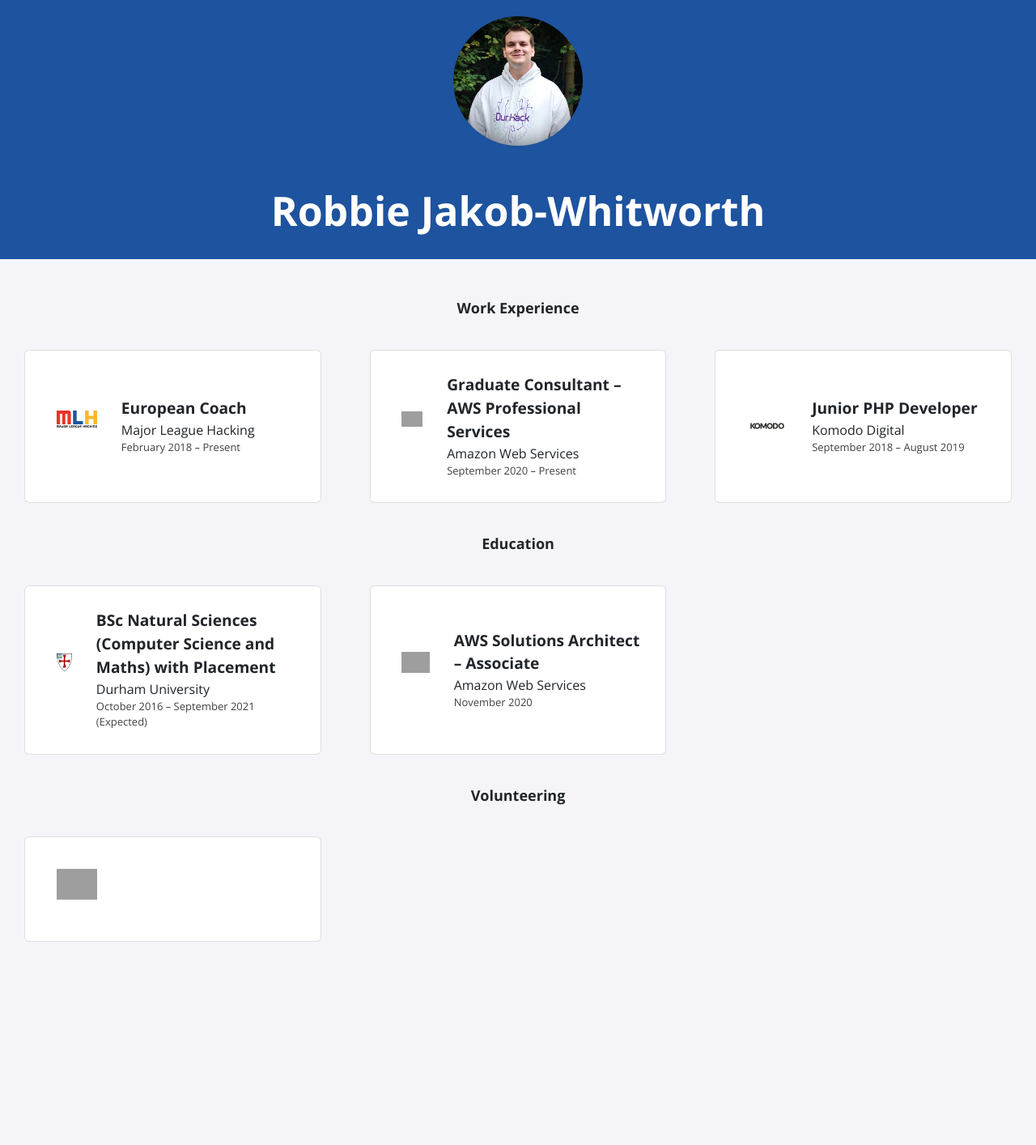
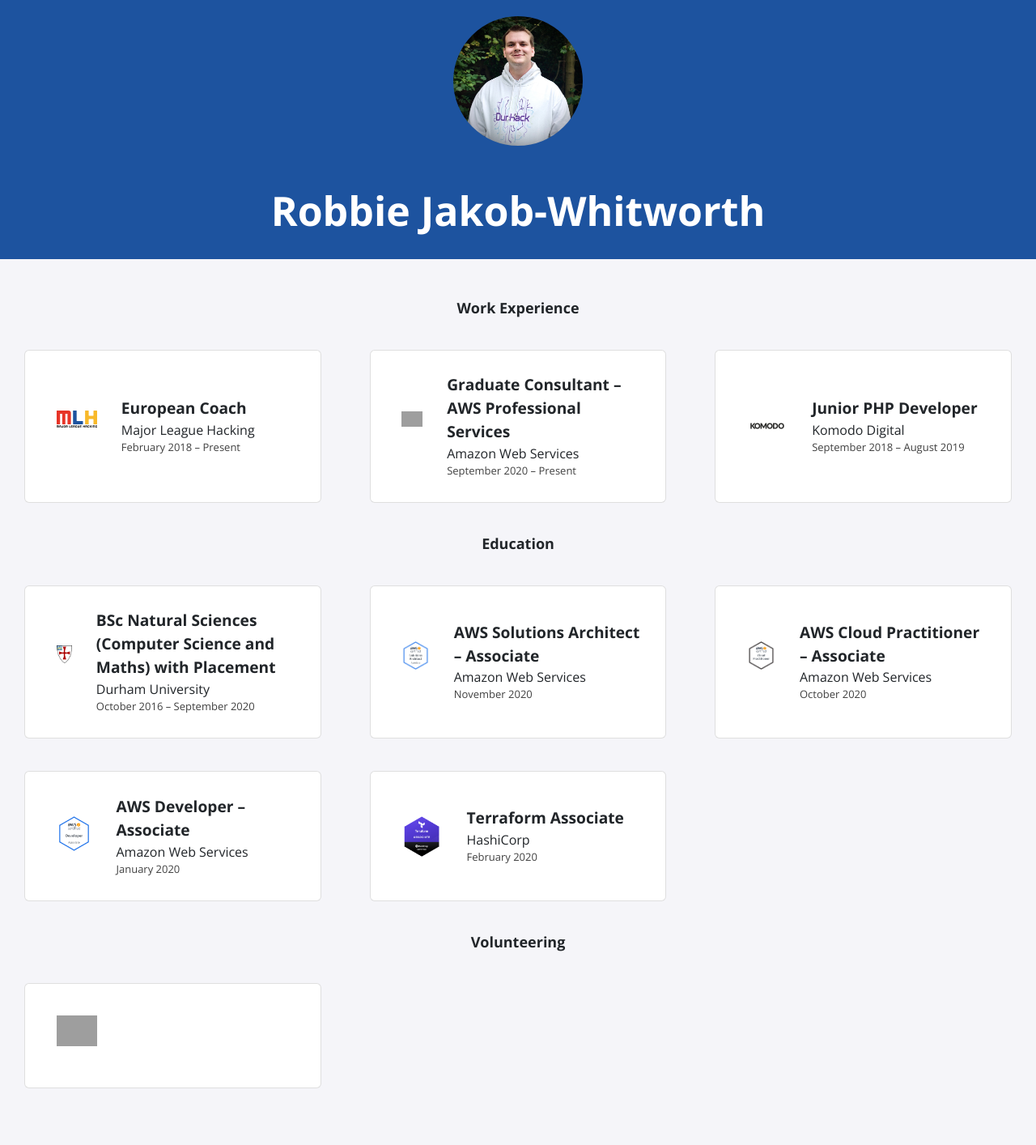
Before and after one commit to robzwolf/website, a Jekyll site: the page built from index.html, in a window 1280 px wide. Shown: the whole page at 81% size. Built offline with Jekyll 4.4.1, drawn with Linux system fonts in a browser that asks for light colours; nearby versions of some CDN libraries; before the commit the page ends 1233 px from its top, so only the background shows below that; grey boxes are pictures that could not be loaded.

Commit message:
Add certifications and logos

```diff
--- a/_data/education.yml
+++ b/_data/education.yml
@@ -1,9 +1,24 @@
 - course: BSc Natural Sciences (Computer Science and Maths) with Placement
   institute: Durham University
-  dates: October 2016 – September 2021 (Expected)
+  dates: October 2016 – September 2020
   logo: du.png
 
 - course: AWS Solutions Architect – Associate
   institute: Amazon Web Services
   dates: November 2020
-  logo: aws.png
+  logo: aws-sa.png
+
+- course: AWS Cloud Practitioner – Associate
+  institute: Amazon Web Services
+  dates: October 2020
+  logo: aws-cp.png
+
+- course: AWS Developer – Associate
+  institute: Amazon Web Services
+  dates: January 2020
+  logo: aws-dev.png
+
+- course: Terraform Associate
+  institute: HashiCorp
+  dates: February 2020
+  logo: hashicorp-terraform.png
```
Also changed, not shown: assets/img/education/aws-cp.png (added), assets/img/education/aws-dev.png (added), assets/img/education/aws-sa.png (added), assets/img/education/hashicorp-terraform.png (added).
